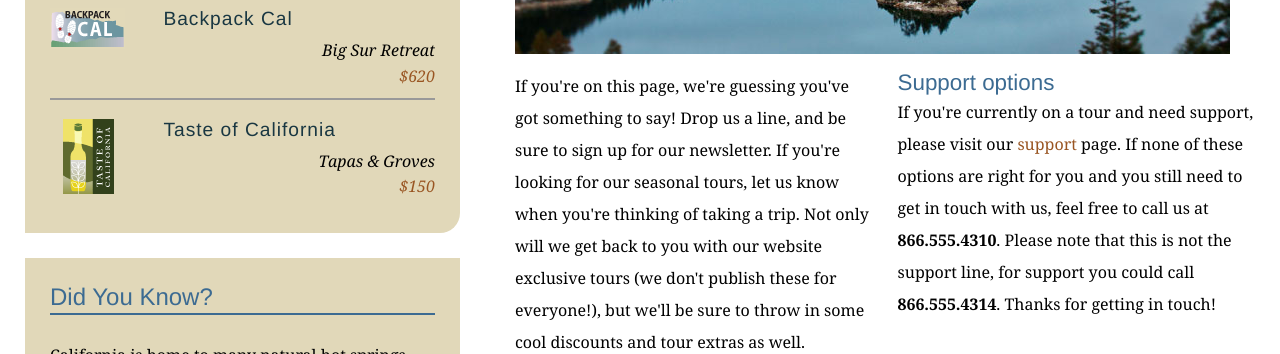
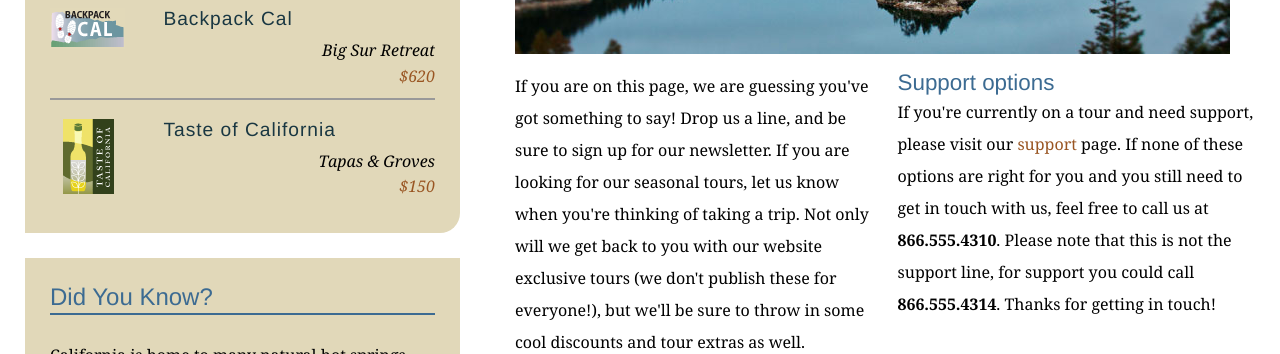
Before and after one commit to KwameAdu-Tekyi/azubi_git, a plain HTML site: page contact.html in a window 1280 px wide. Shown: the part 598-952 px from the top of the page. Drawn offline with Linux system fonts and the light colour scheme.

Commit message:
Remove Contraction from contact oage

```diff
--- a/contact.html
+++ b/contact.html
@@ -66,7 +66,7 @@
           <h1>Get in touch</h1>
           <img src="assets/images/emerald_bay.jpg" alt="Beautiful Lake Tahoe" class="articleImage" />
           <div class="multiCol">
-            <p>If you're on this page, we're guessing you've got something to say! Drop us a line, and be sure to sign up for our newsletter. If you're looking for our seasonal tours,  let us know when you're thinking of taking a trip. Not only will we get back to you with our website exclusive tours (we don't publish these for everyone!), but we'll be sure to throw in some cool discounts and tour extras as well.</p>
+            <p>If you are on this page, we are guessing you've got something to say! Drop us a line, and be sure to sign up for our newsletter. If you are looking for our seasonal tours,  let us know when you're thinking of taking a trip. Not only will we get back to you with our website exclusive tours (we don't publish these for everyone!), but we'll be sure to throw in some cool discounts and tour extras as well.</p>
 
             <h2>Support options</h2>
             <p>If you're currently on a tour and need support, please visit our <a href="support.html">support</a> page. If none of these options are right for you and you still need to get in touch with us, feel free to call us at<span class="phone"> <strong>866.555.4310</strong>. Please note that this is not the support line, for support you could call </span><strong>866.555.4314</strong>. Thanks for getting in touch!</p>
```
